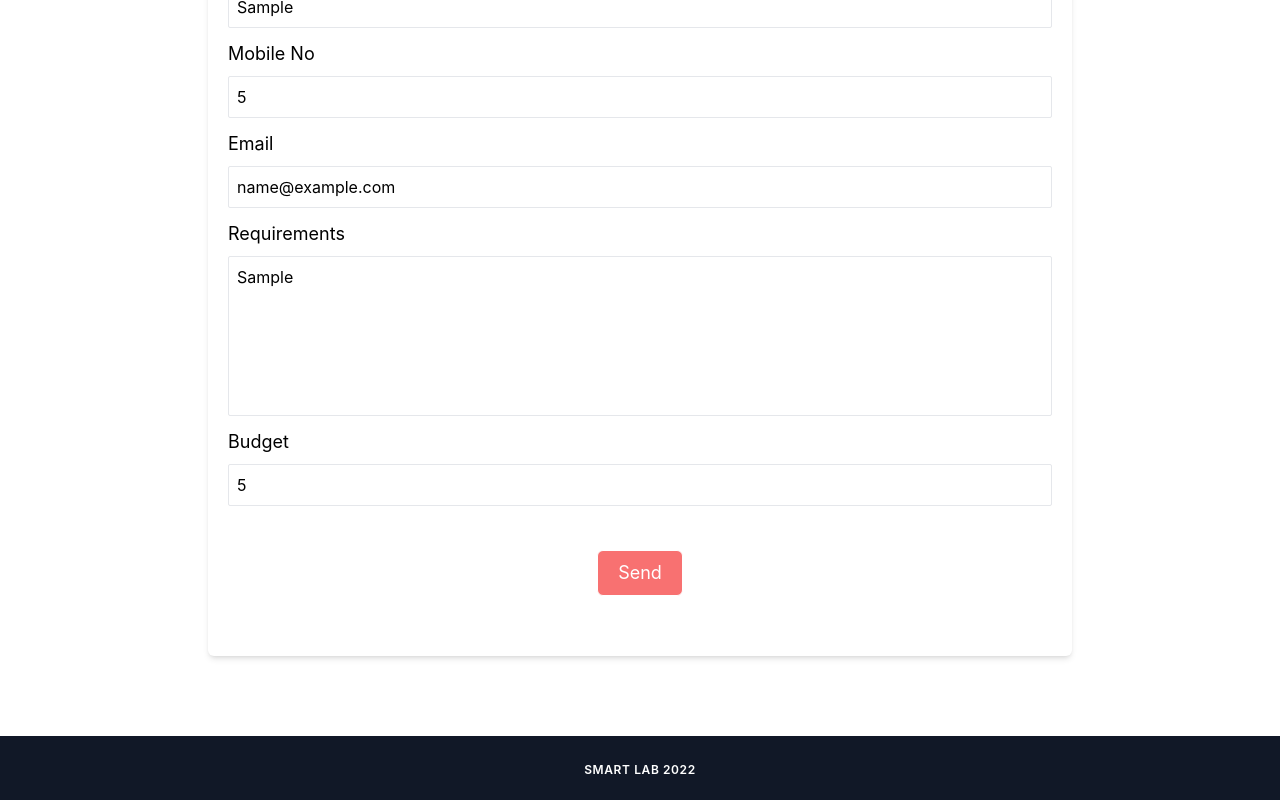
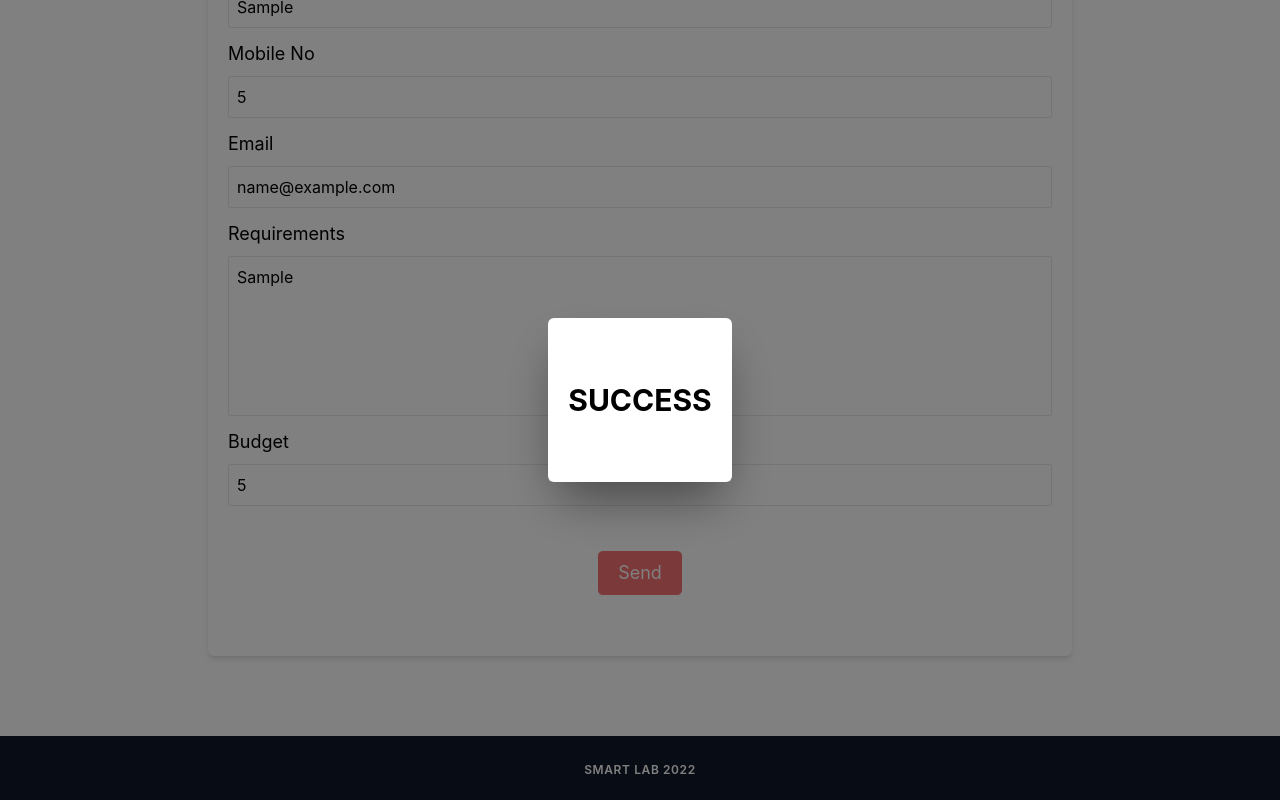
Before and after one commit to IshankaDSenevirathne/smart_lab, a Next.js app: page / in a window 1280 px wide. Both pictures are taken after typing "Sample", "5", "name@example.com", "Sample", "5" into the empty fields and a click on the button "Send". Shown: the part 849-1649 px from the top of the page. Built offline with nearby package versions, Linux system fonts and the light colour scheme; no server answers.

Commit message:
create modals for alerts

```diff
--- /dev/null
+++ b/components/Alert.jsx
@@ -0,0 +1,59 @@
+import { Transition, Dialog } from '@headlessui/react';
+import { useState, Fragment } from 'react';
+
+export function SuccessAlert({ isOpen, setIsOpen }) {
+	return (
+		<Transition appear show={isOpen} as={Fragment}>
+			<Dialog
+				as="div"
+				className="relative z-50"
+				onClose={() => {
+					setIsOpen(false);
+				}}
+			>
+				<Transition.Child
+					as={Fragment}
+					enter="ease-out duration-300"
+					enterFrom="opacity-0"
+					enterTo="opacity-100"
+					leave="ease-in duration-200"
+					leaveFrom="opacity-100"
+					leaveTo="opacity-0"
+				>
+					<div className="fixed inset-0 bg-gray-700 bg-opacity-0 backdrop-brightness-50 transition-opacity block" />
+				</Transition.Child>
+
+				<div className="fixed z-50 inset-0 overflow-y-auto">
+					<div
+						className="flex min-h-screen  w-screen text-center sm:block sm:px-2 lg:px-4"
+						style={{ fontSize: 0 }}
+					>
+						<span
+							className="hidden sm:inline-block sm:align-middle sm:h-screen"
+							aria-hidden="true"
+						>
+							&#8203;
+						</span>
+						<Transition.Child
+							as={Fragment}
+							enter="ease-out duration-300"
+							enterFrom="opacity-0 scale-95"
+							enterTo="opacity-100 scale-100"
+							leave="ease-in duration-200"
+							leaveFrom="opacity-100 scale-100"
+							leaveTo="opacity-0 scale-95"
+						>
+							<Dialog.Panel className="flex text-base text-left transform transition shadow-2xl sm:inline-block sm:max-w-xl md:max-w-2xl md:mx-4 sm:align-middle lg:max-w-7xl">
+								<div className="flex flex-col justify-center px-5 py-16 bg-white rounded-md shadow-2xl w-screen sm:w-fit">
+									<h1 className="text-3xl font-bold text-center">
+										SUCCESS
+									</h1>
+								</div>
+							</Dialog.Panel>
+						</Transition.Child>
+					</div>
+				</div>
+			</Dialog>
+		</Transition>
+	);
+}
--- a/components/Content.jsx
+++ b/components/Content.jsx
@@ -3,7 +3,7 @@ import SendEmail from './SendEmail';
 export default function Content() {
 	return (
 		<div>
-			<div className="w-full container max-w-screen-lg mx-auto px-20">
+			<div className="w-full max-w-screen-lg mx-auto px-20">
 				<SendEmail />
 			</div>
 		</div>
--- a/components/SendEmail.jsx
+++ b/components/SendEmail.jsx
@@ -1,5 +1,6 @@
 import axios from 'axios';
 import { useState } from 'react';
+import { SuccessAlert } from './Alert';
 
 export default function SendEmail() {
 	//state values for user inputs
@@ -9,6 +10,7 @@ export default function SendEmail() {
 	const [requirements, setRequirements] = useState('');
 	const [budget, setBudget] = useState('');
 	const [submitted, setSubmitted] = useState(false);
+	const [isOpen, setIsOpen] = useState(false);
 
 	//handle sending email
 	const handleSubmit = (e) => {
@@ -21,22 +23,23 @@ export default function SendEmail() {
 			budget,
 		};
 
-		axios
-			.post('/api/send-email', data)
-			.then(function (response) {
-				if (response.status == 200) {
-					console.log('Success : ', response);
-					setSubmitted(true);
-					setName('');
-					setEmail('');
-					setMobile('');
-					setRequirements('');
-					setBudget('');
-				}
-			})
-			.catch(function (error) {
-				console.log('error : ', error);
-			});
+		// axios
+		// 	.post('/api/send-email', data)
+		// 	.then(function (response) {
+		// 		if (response.status == 200) {
+		// 			console.log('Success : ', response);
+		// 			setSubmitted(true);
+		// 			setName('');
+		// 			setEmail('');
+		// 			setMobile('');
+		// 			setRequirements('');
+		// 			setBudget('');
+		// 		}
+		// 	})
+		// 	.catch(function (error) {
+		// 		console.log('error : ', error);
+		// 	});
+		setIsOpen(true);
 	};
 
 	return (
@@ -115,6 +118,7 @@ export default function SendEmail() {
 					</button>
 				</div>
 			</form>
+			<SuccessAlert isOpen={isOpen} setIsOpen={setIsOpen} />
 		</div>
 	);
 }
--- a/package.json
+++ b/package.json
@@ -9,6 +9,7 @@
     "lint": "next lint"
   },
   "dependencies": {
+    "@headlessui/react": "^1.7.4",
     "axios": "^1.2.1",
     "eslint": "8.29.0",
     "eslint-config-next": "13.0.6",
```
Also changed, not shown: 1 other file (tests, documents, lock files or other folders).
